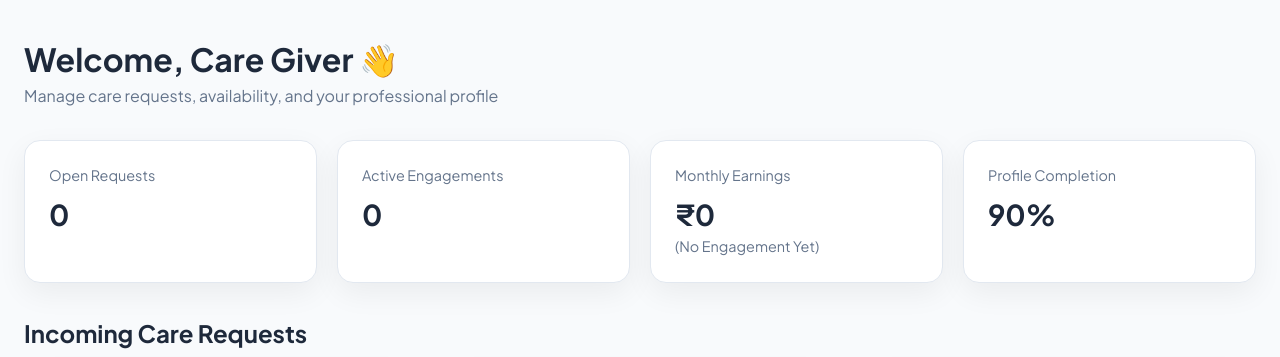
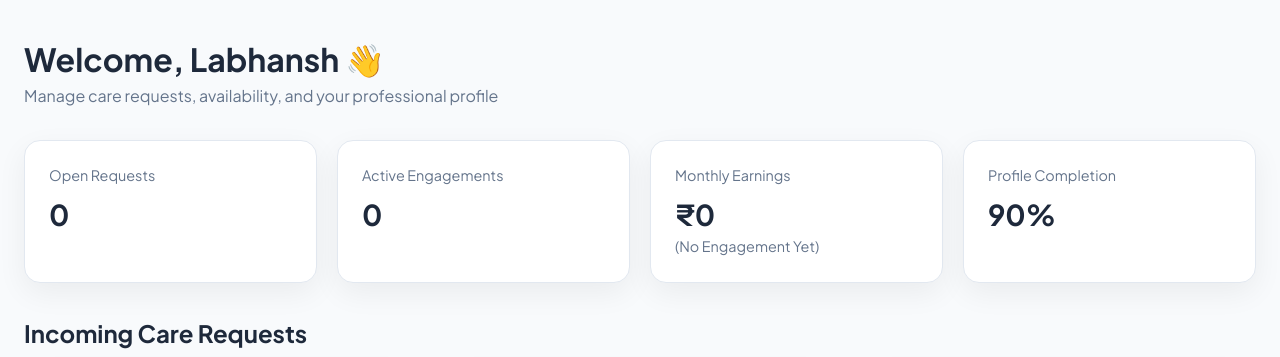
Before and after one commit to Vaibhav-Patidar/CareMatch, a Flask app: page /caregiver/newcomer in a window 1280 px wide. Shown: the part 63-420 px from the top of the page. Run offline with Flask 3, Linux system fonts and the light colour scheme.

Commit message:
Update caregiver-newbie.html

```diff
--- a/templates/caregiver-newbie.html
+++ b/templates/caregiver-newbie.html
@@ -169,7 +169,7 @@
 
 <div class="dashboard-container">
 
-  <h2 class="page-title">Welcome, Care Giver 👋</h2>
+  <h2 class="page-title">Welcome, Labhansh 👋</h2>
   <p class="page-subtitle">Manage care requests, availability, and your professional profile</p>
 
   <div class="summary-grid">
```
